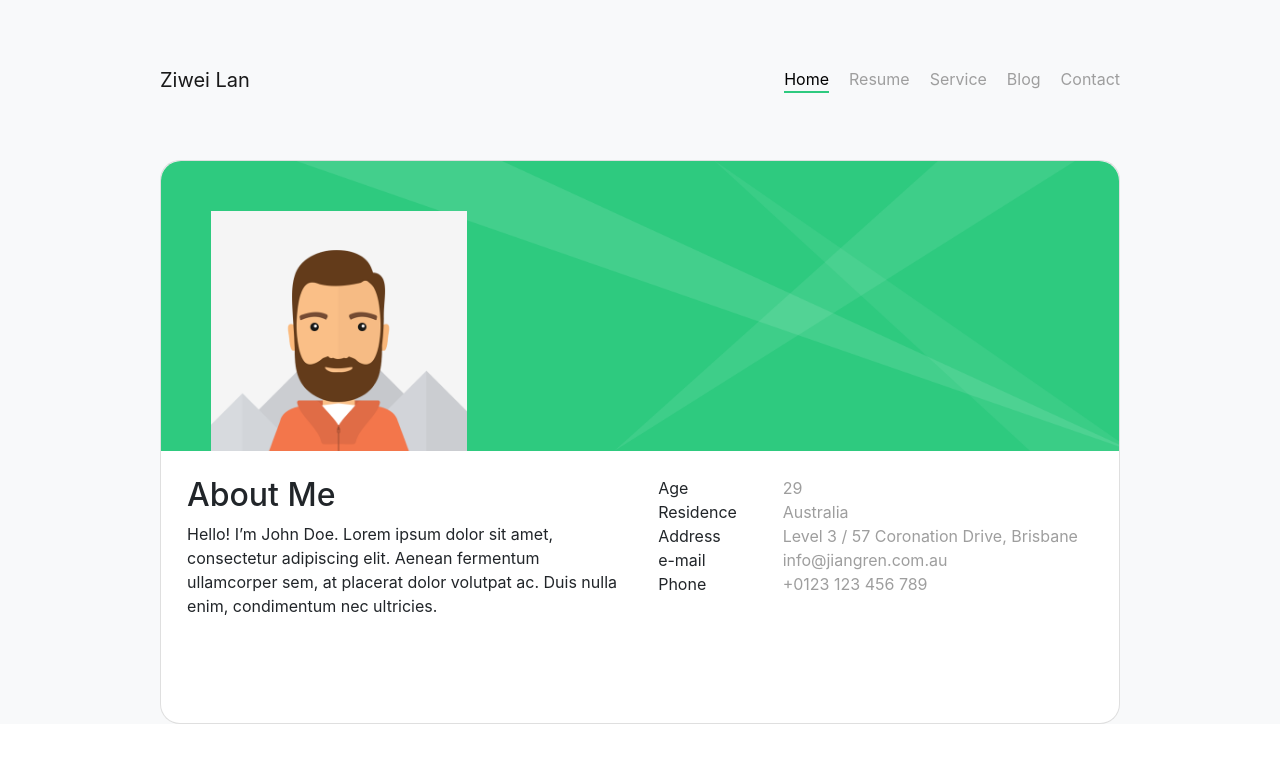
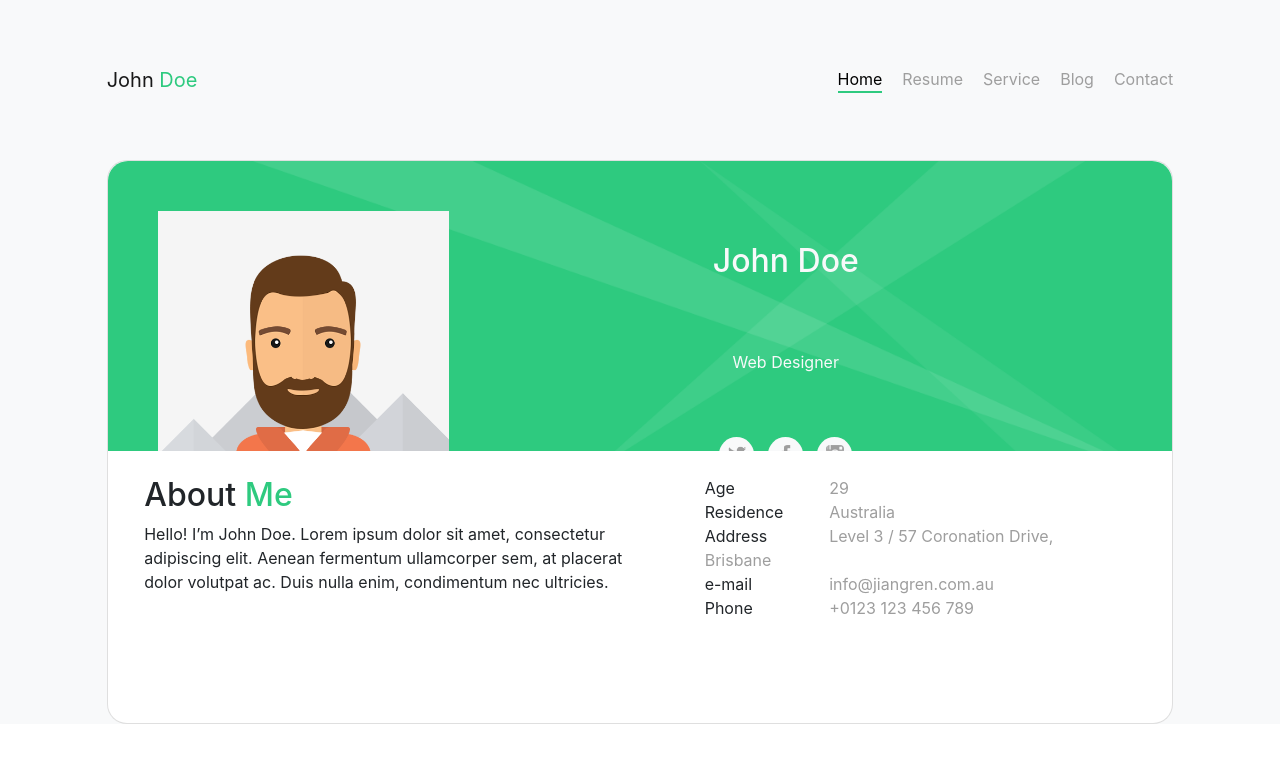
Before and after one commit to hachilam92/JRproject-personal-website, a plain HTML site: page index.html in a window 1280 px wide. Drawn offline with nearby package versions, Linux system fonts and the light colour scheme.

Commit message:
Finish home page except the layout problem in the top of the card

```diff
--- a/index.html
+++ b/index.html
@@ -13,8 +13,8 @@
 <body>
     <header id="site-header" class="d-flex justify-content-center">
             <div class="row no-gutters justify-content-center">
-                <nav class="navbar navbar-expand-lg navbar-light col-md-9">
-                    <a class="navbar-brand" href="#">Ziwei Lan</a>
+                <nav class="navbar navbar-expand-lg navbar-light col-md-10">
+                    <a class="navbar-brand" href="#">John <span class="highlight-text">Doe</span></a>
                     <button class="navbar-toggler" type="button" data-toggle="collapse" data-target="#navbarNav" aria-controls="navbarNav" aria-expanded="false" aria-label="Toggle navigation">
                         <span class="navbar-toggler-icon"></span>
                     </button>
@@ -45,24 +45,32 @@
 
     <section id="sub-pages">
         <div class="row no-gutters justify-content-center">
-            <div class="card card-home col-md-9 current-page">
+            <div class="card card-home col-md-10 current-page">
                 <div class="card-home__top">
                     <div class="row">
-                        <div class="card-home__top__avatar col-md-4">
+                        <div class="card-home__top__avatar col-sd-4 col-md-4">
                             <img class="avatar-image" src="./images/photo.png" alt="Avatar">
                         </div>
-                        <div class="col-md-8">
-                            <div></div>
+                        <div class="card-home__top__intro col-sd-8 col-md-8">
+                            <div class="intro__name d-flex justify-content-center">
+                                <h2>John Doe</h2>
+                            </div>
+                            <div class="intro__title d-flex justify-content-center">Web Designer</div>
+                            <div class="intro__social-media">
+                                <a class="intro__social-media__twitter" href="#"></a>
+                                <a class="intro__social-media__facebook" href="#"></a>
+                                <a class="intro__social-media__instagram" href="#"></a>
+                            </div>
                         </div>
                     </div>
                 </div>
                 <div class="card-home__content container">
                     <div class="row justify-content-around">
-                        <div class="card-home__content__introduction col-md-6">
-                            <h2 class="introduction_title">About Me</h2>
-                            <p class="introduction_content">Hello! I’m John Doe. Lorem ipsum dolor sit amet, consectetur adipiscing elit. Aenean fermentum ullamcorper sem, at placerat dolor volutpat ac. Duis nulla enim, condimentum nec ultricies.</p>
+                        <div class="card-home__content__intro col-md-6">
+                            <h2 class="intro_title">About <span class="highlight-text">Me</span></h2>
+                            <p class="intro_content">Hello! I’m John Doe. Lorem ipsum dolor sit amet, consectetur adipiscing elit. Aenean fermentum ullamcorper sem, at placerat dolor volutpat ac. Duis nulla enim, condimentum nec ultricies.</p>
                         </div>
-                        <div class="card-home__content__details col-md-5.5">
+                        <div class="card-home__content__details col-md-5 col-md-offset-1">
                             <ul class="info-list">
                                 <li class="info-list__item">
                                     <span class="info-list__item__title">Age</span>
@@ -91,25 +99,26 @@
             </div>
 
 
-            <div class="card-resume card card-ordinary col-md-9">
+            <div class="card-resume card card-ordinary col-md-10">
                 <div class="card-ordinary__header">
                     <h2>Resume</h2>
                 </div>
+                <div class=""></div>
             </div>
 
-            <div class="card-service card card-ordinary col-md-9">
+            <div class="card-service card card-ordinary col-md-10">
                 <div class="card-ordinary__header">
                     <h2>Service</h2>
                 </div>
             </div>
 
-            <div class="card-blog card card-ordinary col-md-9">
+            <div class="card-blog card card-ordinary col-md-10">
                 <div class="card-ordinary__header">
                     <h2>Blog</h2>
                 </div>
             </div>
 
-            <div class="card-contact card card-ordinary col-md-9">
+            <div class="card-contact card card-ordinary col-md-10">
                 <div class="card-ordinary__header">
                     <h2>Contact</h2>
                 </div>
--- a/sass/_base.scss
+++ b/sass/_base.scss
@@ -1,5 +1,6 @@
 $primary-color: #2eca7f;
 $secondary-color:#f8f9fa;
+$primary-text-color: black;
 $secondary-text-color: #9e9e9e;
 
 %main-background{
@@ -11,3 +12,15 @@ $secondary-text-color: #9e9e9e;
     border-radius: 20px 20px 0 0;
     overflow: hidden;
 }
+
+%social-media-icon{
+    width: 35px;
+    height: 35px;
+    background-color: $secondary-color;
+    background-size: 50%;
+    background-position: center;
+    background-repeat: no-repeat;
+    border-radius: 50%;
+    margin-left: 7px;
+    margin-right: 7px;
+}
--- a/sass/_components.scss
+++ b/sass/_components.scss
@@ -1,7 +1,7 @@
 @import "base";
 
 %active-navbar-text{
-    color: black;
+    color: $primary-text-color;
     border-bottom: 2px solid $primary-color;
 }
 
@@ -14,6 +14,7 @@
         height: 100%;
         padding: 0;
         position: relative;
+        transition: all 0.6s ease-in-out;
 
         .nav-item{
             margin-left: 20px;
@@ -50,6 +51,10 @@
     max-width: 1000px;
 }
 
+.highlight-text{
+    color: $primary-color;
+}
+
 //-----------Home page-------------
 
 .card-home{
@@ -59,6 +64,17 @@
         margin-bottom: 25px;
         height: 290px;
         @extend %main-background;
+
+        &__intro{
+            color: $secondary-color;
+            display: flex;
+            flex-direction: column;
+            justify-content: space-around;
+        }
+
+        .row{
+            height: 100%;
+        }
     }
 
     &__content{
@@ -83,11 +99,29 @@
 
 .avatar-image{
     max-width: 100%;
+    max-height: 100%;
     vertical-align: bottom;
-    height: auto;
     border: 0;
 }
 
+.intro__social-media{
+    display: flex;
+    justify-content: center;
+
+    &__twitter{
+        @extend %social-media-icon;
+        background-image: url(../images/social-media-icons/twitter.png);
+    }
+    &__facebook{
+        @extend %social-media-icon;
+        background-image: url(../images/social-media-icons/facebook.png);
+    }
+    &__instagram{
+        @extend %social-media-icon;
+        background-image: url(../images/social-media-icons/instagram.png);
+    }
+
+}
 
 //-----------Resume page-------------
 
@@ -97,6 +131,6 @@
         text-align: center;
         margin: 0;
         padding: 30px 50px;
-        color: white;
+        color: $secondary-color;
     }
 }
```
Also changed, not shown: css/style.css, images/social-media-icons/facebook.png (added), images/social-media-icons/instagram.png (added), images/social-media-icons/twitter.png (added).
